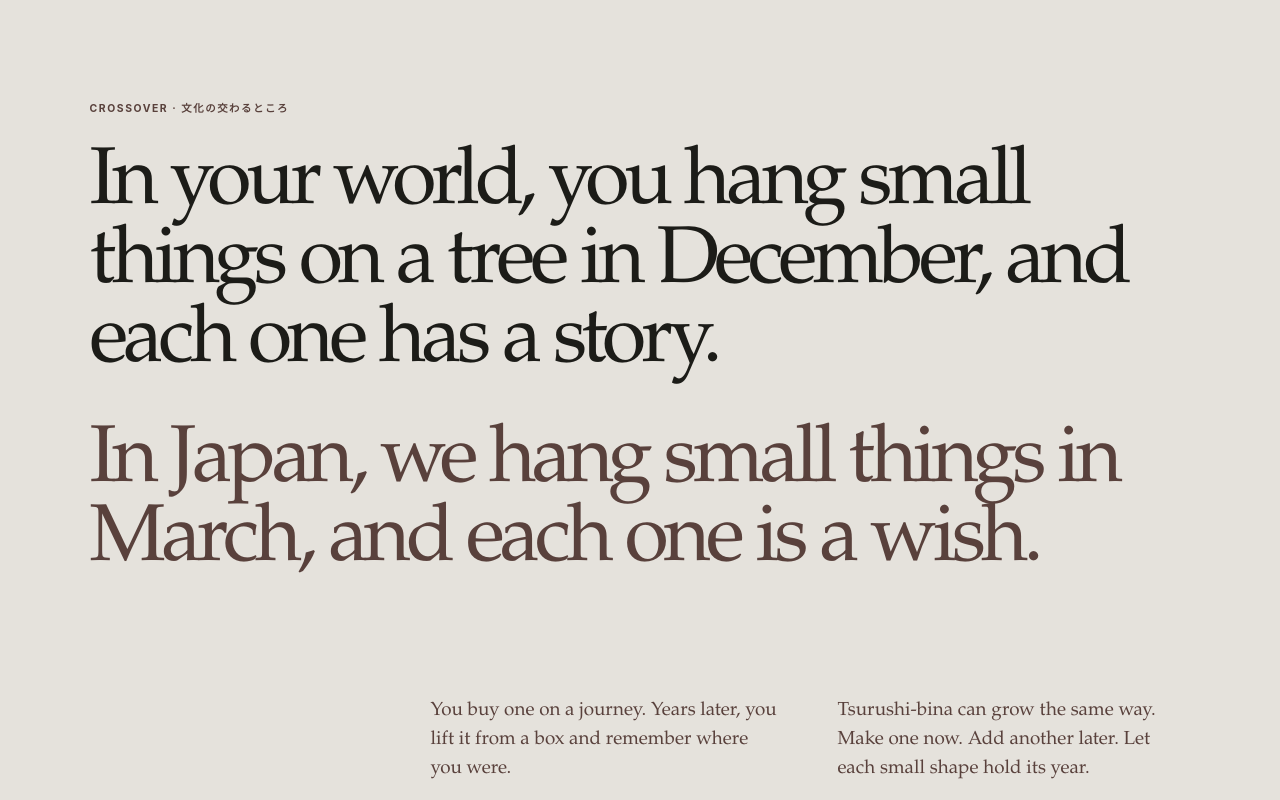
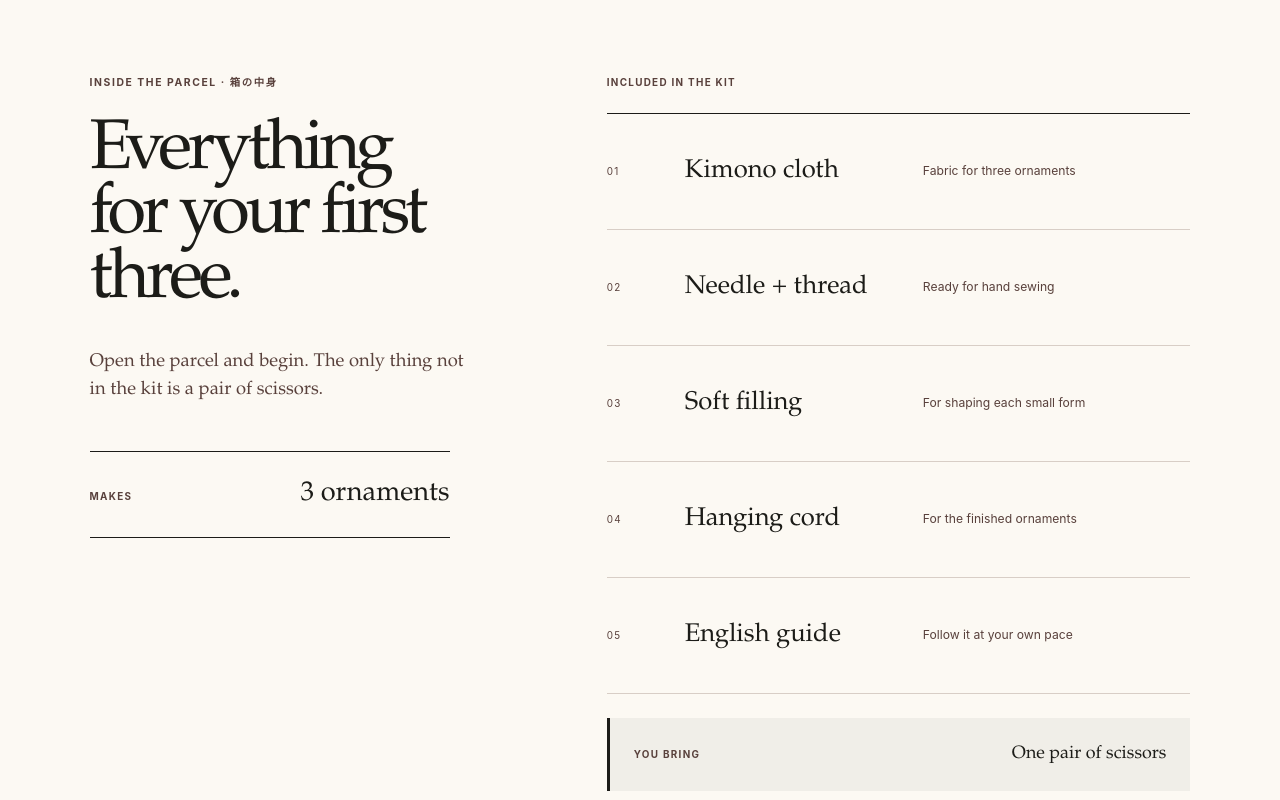
Before and after one commit to itosyun0805-pixel/monogatari, a Next.js app: page /pieces/tsurushi-bina-kit in a window 1280 px wide. Shown: the part 1680-2480 px from the top of the page. Built offline with nearby package versions, Linux system fonts and the light colour scheme; no server answers.

Commit message:
Clarify Tsurushi-bina kit contents

```diff
--- a/app/pieces/tsurushi-bina-kit/TsurushiPurchase.tsx
+++ b/app/pieces/tsurushi-bina-kit/TsurushiPurchase.tsx
@@ -23,6 +23,11 @@ export default function TsurushiPurchase() {
             <b>€50</b>
           </div>
 
+          <div className={styles.orderContents}>
+            <p><span>Included</span>Kimono cloth · needle + thread · filling · cord · English guide</p>
+            <p><span>You bring</span>Scissors</p>
+          </div>
+
           <a className={styles.cartButton} href={SHOPIFY_CHECKOUT_URL}>
             Continue to secure checkout · €50
           </a>
@@ -36,7 +41,7 @@ export default function TsurushiPurchase() {
       <aside className={styles.stickyPurchase} aria-label="Buy the Tsurushi-bina Kit">
         <span className={styles.stickyProduct}>
           <strong>Tsurushi-bina Kit</strong>
-          <small>Three ornaments · Ships within 30 days</small>
+          <small>Makes 3 · Materials + guide included</small>
         </span>
         <span className={styles.stickyPrice}>€50</span>
         <a href={SHOPIFY_CHECKOUT_URL}>Buy the kit</a>
--- a/app/pieces/tsurushi-bina-kit/page.tsx
+++ b/app/pieces/tsurushi-bina-kit/page.tsx
@@ -56,6 +56,7 @@ export default function TsurushiBinaKitPage() {
         </Link>
         <nav aria-label="Product navigation">
           <a href="#story">Story</a>
+          <a href="#inside">Inside</a>
           <a href="#making">Making</a>
           <a href="#kit">The kit</a>
         </nav>
@@ -106,6 +107,53 @@ export default function TsurushiBinaKitPage() {
               <div><dt>When</dt><dd>the first weekend you put the tree up</dd></div>
             </dl>
             <p className={styles.reassurance}>No machine. No sewing experience. The needle and thread are already in the kit.</p>
+          </div>
+        </section>
+
+        <section className={styles.kitContents} id="inside" aria-labelledby="kit-contents-title">
+          <div className={styles.kitContentsIntro}>
+            <p className={styles.sectionLabel}>Inside the parcel · 箱の中身</p>
+            <h2 id="kit-contents-title">Everything for your first three.</h2>
+            <p>Open the parcel and begin. The only thing not in the kit is a pair of scissors.</p>
+            <div className={styles.makesThree}>
+              <span>Makes</span>
+              <strong>3 ornaments</strong>
+            </div>
+          </div>
+
+          <div className={styles.inventory}>
+            <p className={styles.inventoryLabel}>Included in the kit</p>
+            <ol>
+              <li>
+                <span>01</span>
+                <strong>Kimono cloth</strong>
+                <small>Fabric for three ornaments</small>
+              </li>
+              <li>
+                <span>02</span>
+                <strong>Needle + thread</strong>
+                <small>Ready for hand sewing</small>
+              </li>
+              <li>
+                <span>03</span>
+                <strong>Soft filling</strong>
+                <small>For shaping each small form</small>
+              </li>
+              <li>
+                <span>04</span>
+                <strong>Hanging cord</strong>
+                <small>For the finished ornaments</small>
+              </li>
+              <li>
+                <span>05</span>
+                <strong>English guide</strong>
+                <small>Follow it at your own pace</small>
+              </li>
+            </ol>
+            <div className={styles.youBring}>
+              <span>You bring</span>
+              <strong>One pair of scissors</strong>
+            </div>
           </div>
         </section>
 
--- a/app/pieces/tsurushi-bina-kit/tsurushi.module.css
+++ b/app/pieces/tsurushi-bina-kit/tsurushi.module.css
@@ -107,6 +107,22 @@
 .newUse .essential dd { font-size: 1.28rem; }
 .reassurance { margin: 29px 0 0; color: var(--muted); font-size: .78rem; line-height: 1.7; }
 
+.kitContents { padding: clamp(100px, 12vw, 180px) max(7vw, 32px); display: grid; grid-template-columns: .8fr 1.2fr; gap: 10vw; border-bottom: 1px solid var(--line); }
+.kitContentsIntro { align-self: start; position: sticky; top: 120px; }
+.kitContentsIntro h2 { max-width: 650px; margin-bottom: 34px; font-size: clamp(3.2rem, 5.5vw, 6.5rem); line-height: .92; letter-spacing: -.06em; }
+.kitContentsIntro > p:not(.sectionLabel) { max-width: 470px; margin-bottom: 46px; color: var(--muted); font-family: var(--serif); font-size: 1.15rem; line-height: 1.55; }
+.makesThree { width: min(360px, 100%); padding: 20px 0; display: flex; align-items: baseline; justify-content: space-between; gap: 24px; border-block: 1px solid var(--ink); }
+.makesThree span, .inventoryLabel, .youBring span { color: var(--muted); font-size: .62rem; font-weight: 700; letter-spacing: .13em; text-transform: uppercase; }
+.makesThree strong { font-family: var(--serif); font-size: 1.7rem; font-weight: 400; }
+.inventoryLabel { margin-bottom: 22px; }
+.inventory ol { margin: 0; padding: 0; list-style: none; border-top: 1px solid var(--ink); }
+.inventory li { min-height: 116px; padding: 24px 0; display: grid; grid-template-columns: 54px minmax(150px, .8fr) 1fr; gap: 24px; align-items: center; border-bottom: 1px solid var(--line); }
+.inventory li > span { color: var(--muted); font-size: .62rem; letter-spacing: .13em; }
+.inventory li > strong { font-family: var(--serif); font-size: clamp(1.35rem, 2vw, 2rem); font-weight: 400; }
+.inventory li > small { color: var(--muted); font-size: .76rem; line-height: 1.5; }
+.youBring { margin-top: 24px; padding: 22px 24px; display: flex; align-items: baseline; justify-content: space-between; gap: 24px; background: var(--paper-soft); border-left: 3px solid var(--ink); }
+.youBring strong { font-family: var(--serif); font-size: 1.12rem; font-weight: 400; }
+
 .crossover { min-height: 100svh; padding: clamp(110px, 14vw, 210px) max(7vw, 32px); display: flex; flex-direction: column; justify-content: center; background: var(--bridge); }
 .crossover h2 { max-width: 1260px; margin-bottom: clamp(70px, 9vw, 130px); font-size: clamp(3rem, 6.3vw, 7.8rem); line-height: .98; letter-spacing: -.058em; }
 .crossover h2 span { display: block; }
@@ -179,6 +195,10 @@
 .productLine strong { font-family: var(--serif); font-size: 1.24rem; font-weight: 400; }
 .productLine small { color: rgba(252, 249, 243, .55); font-size: .7rem; }
 .productLine b { font-family: var(--serif); font-size: 1.8rem; font-weight: 400; }
+.orderContents { padding: 20px 0; border-bottom: 1px solid rgba(252, 249, 243, .28); }
+.orderContents p { margin: 0; display: grid; grid-template-columns: 82px 1fr; gap: 14px; color: rgba(252, 249, 243, .68); font-size: .7rem; line-height: 1.6; }
+.orderContents p + p { margin-top: 8px; }
+.orderContents span { color: rgba(252, 249, 243, .42); font-size: .58rem; font-weight: 700; letter-spacing: .12em; text-transform: uppercase; }
 .cartButton { width: 100%; min-height: 64px; margin-top: 28px; padding: 16px 24px; display: grid; place-items: center; border: 1px solid var(--red); background: var(--red); color: #fff; font-size: .69rem; font-weight: 750; letter-spacing: .13em; text-align: center; text-transform: uppercase; transition: background .2s ease, border-color .2s ease; }
 .cartButton:hover { background: var(--red-dark); border-color: var(--red-dark); }
 .shipping { margin: 20px 0 0; color: rgba(252, 249, 243, .64); font-size: .68rem; text-align: center; }
@@ -258,6 +278,12 @@
   .newUseCopy { padding: 86px 24px 100px; }
   .newUse h2 { font-size: 3.3rem; }
   .newUse dl div { grid-template-columns: 88px 1fr; }
+  .kitContents { padding: 100px 24px 110px; grid-template-columns: 1fr; gap: 72px; }
+  .kitContentsIntro { position: static; }
+  .kitContentsIntro h2 { font-size: 3.5rem; }
+  .inventory li { min-height: 104px; grid-template-columns: 34px 1fr; gap: 8px 14px; }
+  .inventory li > small { grid-column: 2; }
+  .youBring { padding: 20px; align-items: flex-start; flex-direction: column; gap: 9px; }
   .crossover { min-height: auto; padding: 110px 24px; }
   .crossover h2 { font-size: clamp(2.65rem, 12vw, 4rem); }
   .crossoverBody { grid-template-columns: 1fr; gap: 16px; }
```
